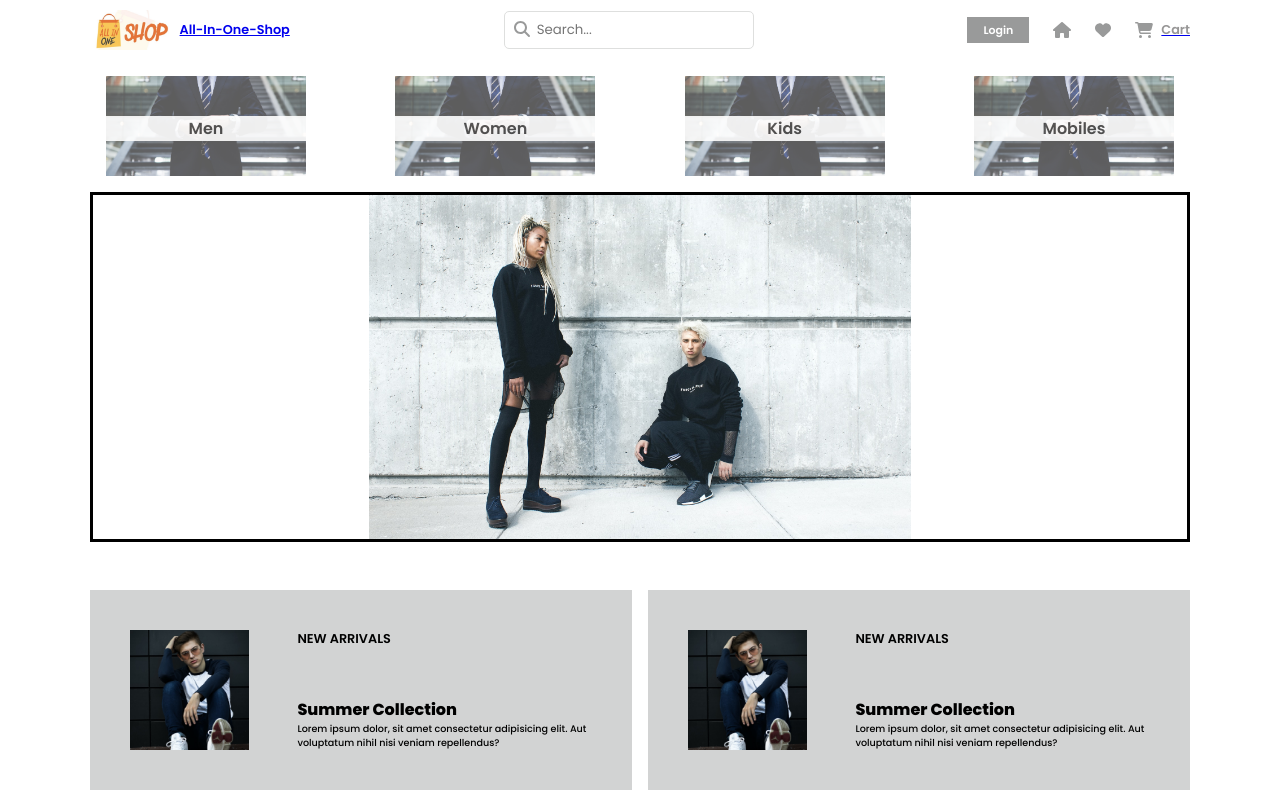
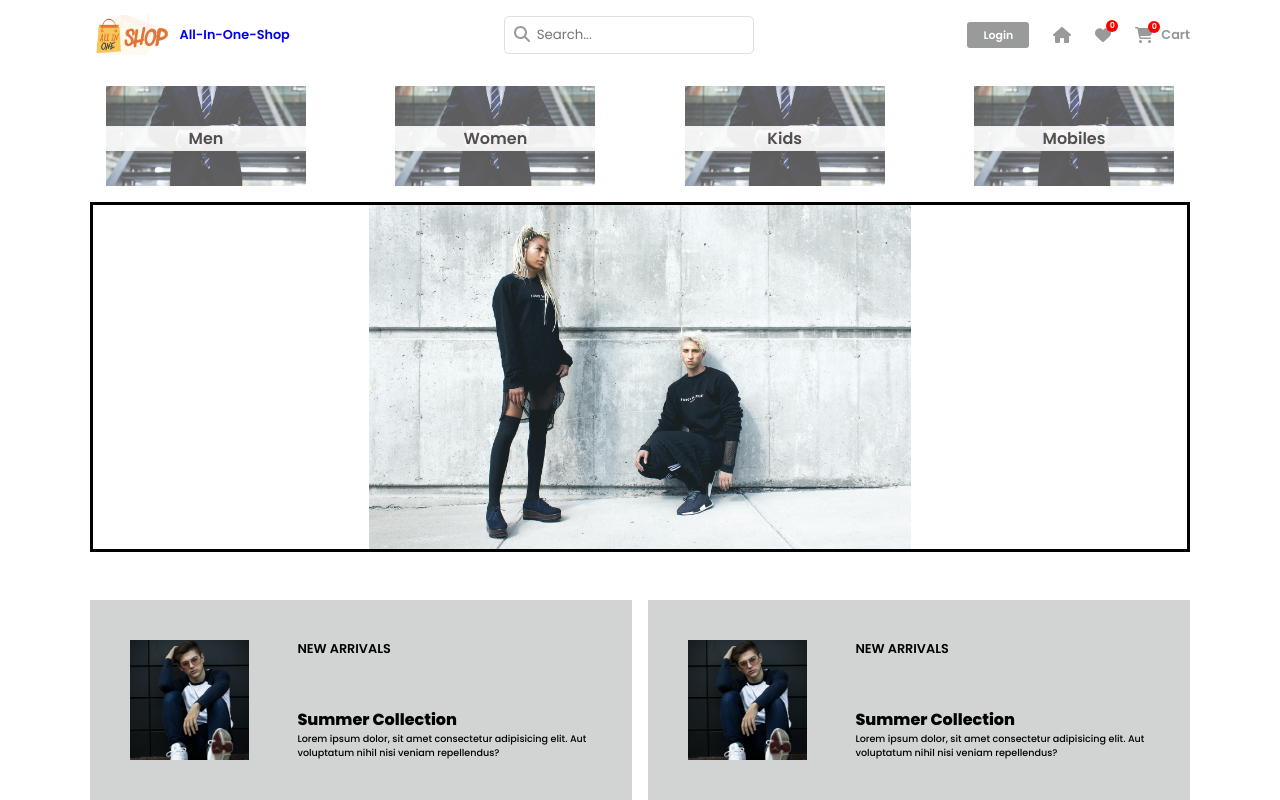
Before and after one commit to karthikgoud/AllInOne, a React (Vite) app: page / in a window 1280 px wide. Built offline with nearby package versions, Linux system fonts and the light colour scheme; the HTML template or start-up script is replaced by a standard one.

Commit message:
feat- added item counter in wishlist and cart

```diff
--- a/src/components/Header/Header.css
+++ b/src/components/Header/Header.css
@@ -13,7 +13,7 @@
   display: flex;
   justify-content: space-between;
   align-items: center;
-  height: 60px;
+  height: 70px;
 }
 
 .nav-right-container {
@@ -28,6 +28,7 @@
   justify-content: center;
   align-items: center;
   gap: 0.6rem;
+  text-decoration: none;
 }
 
 .logo {
@@ -61,6 +62,7 @@ nav input {
   display: flex;
   gap: 0.5rem;
   align-items: center;
+  text-decoration: none;
 }
 
 .cart-container p {
@@ -76,6 +78,33 @@ nav input {
   font-weight: 600;
   border: none;
   font-size: 11px;
+  border-radius: 3px;
+}
+
+.wishlist-box {
+  position: relative;
+}
+
+.red-circle {
+  width: 12px;
+  height: 12px;
+  background-color: red;
+  color: white;
+  font-size: 8px;
+  font-weight: 600;
+  border-radius: 50%;
+  position: absolute;
+  text-align: center;
+}
+
+.wish-counter {
+  top: -3px;
+  right: -7px;
+}
+
+.cart-counter {
+  top: -5px;
+  left: 13px;
 }
 
 nav h1 {
--- a/src/components/Header/Header.jsx
+++ b/src/components/Header/Header.jsx
@@ -33,13 +33,22 @@ const Header = () => {
         <NavLink to="/">
           <FontAwesomeIcon icon={faHouse} style={{ color: "#999a9a" }} />
         </NavLink>
+        <div className="wishlist-box">
+          <span className="red-circle wish-counter">0</span>
           <NavLink to="/wishlist">
             <FontAwesomeIcon icon={faHeart} style={{ color: "#999a9a" }} />
           </NavLink>
+        </div>
+        <div className="wishlist-box">
+          <span className="red-circle cart-counter">0</span>
           <NavLink className="cart-container" to="/cart">
-          <FontAwesomeIcon icon={faCartShopping} style={{ color: "#999a9a" }} />
+            <FontAwesomeIcon
+              icon={faCartShopping}
+              style={{ color: "#999a9a" }}
+            />
             <p>Cart</p>
           </NavLink>
+        </div>
       </div>
     </nav>
   );
```
Lines whose indentation alone changed are shown as unchanged.
